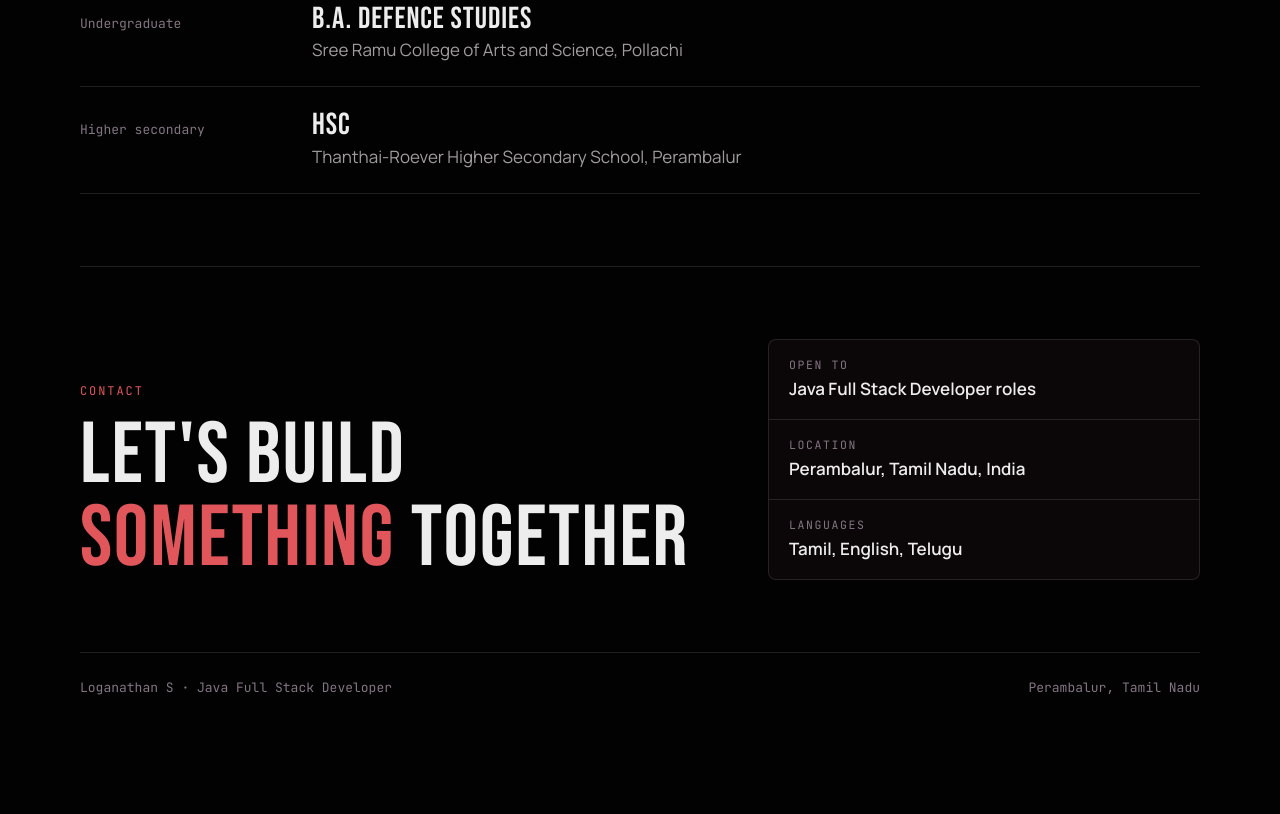
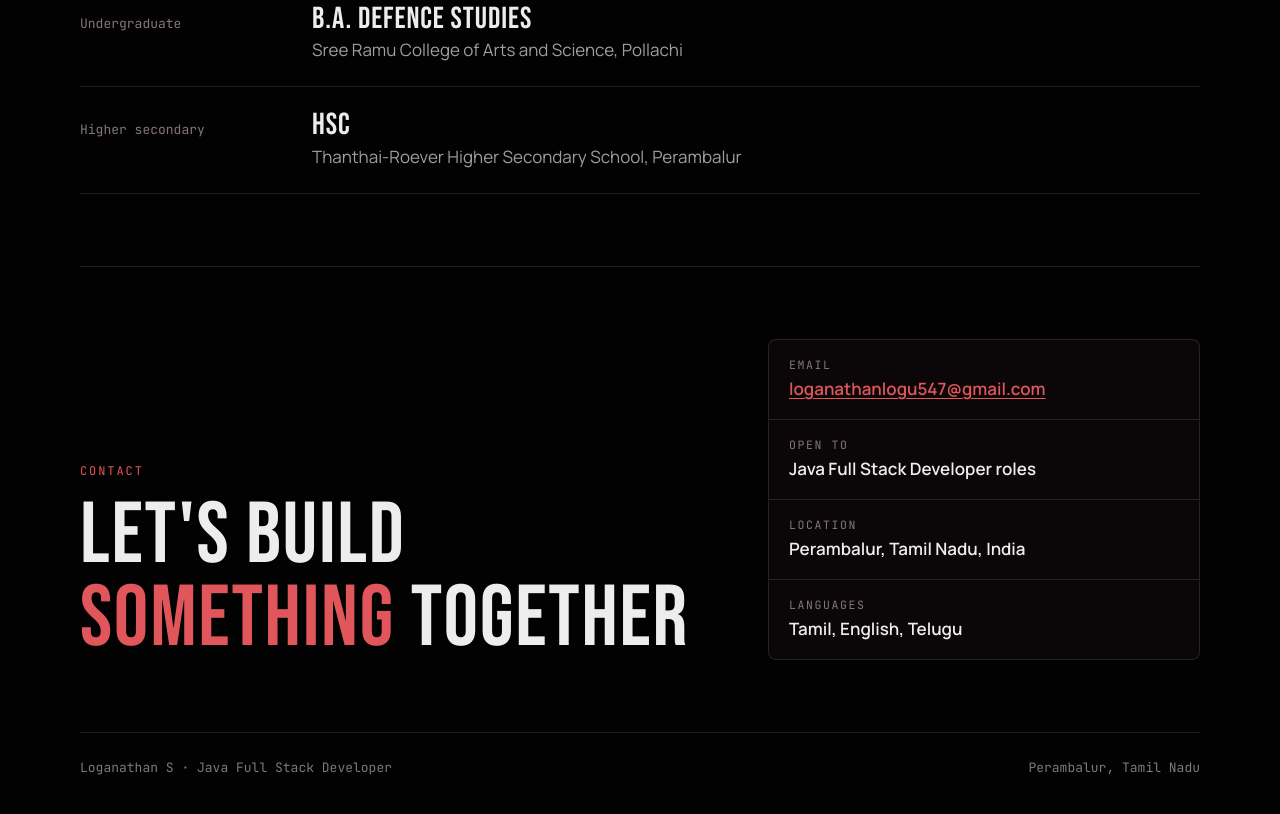
Before and after one commit to logaN-1209/loganathan-portfolio, a plain HTML site: page index.html in a window 1280 px wide. Shown: the part 2784-3598 px from the top of the page. Before the commit the page ends 3530 px from the top, so only its background shows below. Drawn offline with Linux system fonts and the light colour scheme.

Commit message:
Add files via upload

```diff
--- a/index.html
+++ b/index.html
@@ -83,6 +83,7 @@ section { padding-block: 72px; border-top: 1px solid var(--hair); }
 .facts div:last-child { border-bottom: 0; }
 .facts small { display: block; font-family: var(--font-mono); font-size: 11.5px; letter-spacing: 0.14em; text-transform: uppercase; color: var(--haze); }
 .facts b { font-weight: 600; overflow-wrap: anywhere; }
+.facts b a { text-decoration-thickness: 1px; text-underline-offset: 3px; }
 
 /* tilt cards */
 .tilt { position: relative; background: var(--panel); border: 1px solid var(--hair); border-radius: 10px; transform: perspective(900px) rotateX(var(--rx, 0deg)) rotateY(var(--ry, 0deg)); transition: transform 0.18s ease-out, border-color 0.2s; will-change: transform; }
@@ -245,6 +246,7 @@ footer { padding-top: 24px; border-top: 1px solid var(--hair); display: flex; fl
           <h2 style="margin-top:12px">Let's build <em>something</em> together</h2>
         </div>
         <div class="facts">
+          <div><small>Email</small><b><a href="mailto:loganathanlogu547@gmail.com">loganathanlogu547@gmail.com</a></b></div>
           <div><small>Open to</small><b>Java Full Stack Developer roles</b></div>
           <div><small>Location</small><b>Perambalur, Tamil Nadu, India</b></div>
           <div><small>Languages</small><b>Tamil, English, Telugu</b></div>
```
